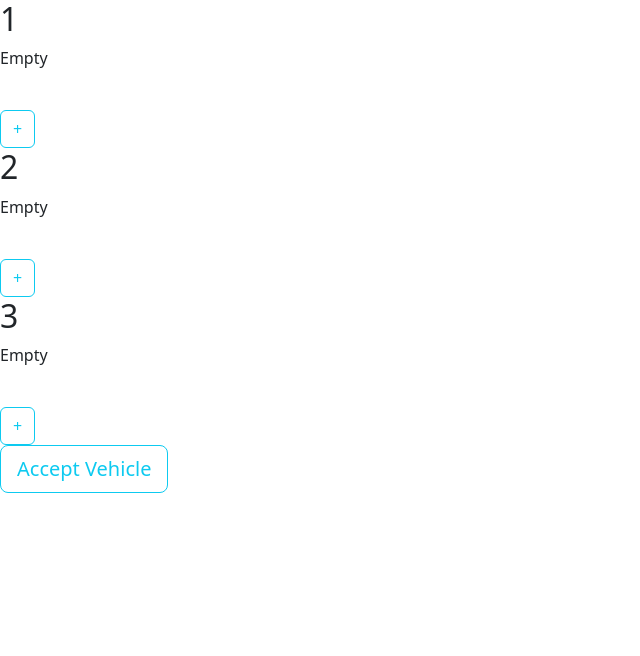
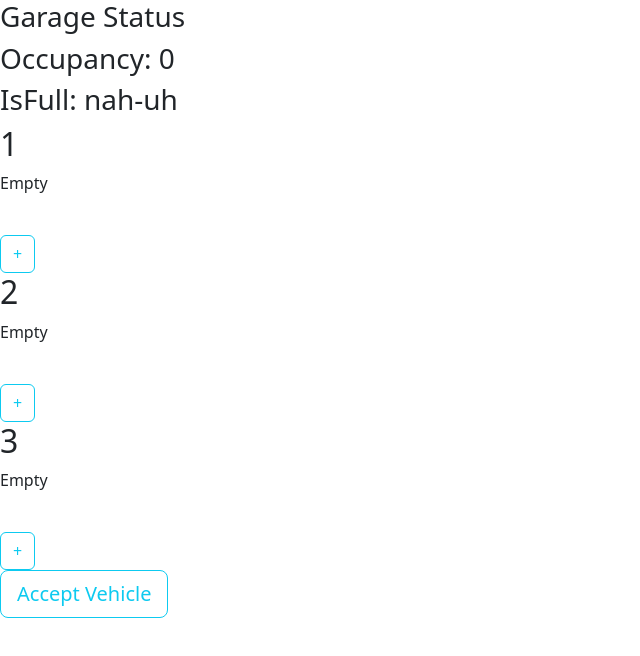
Before and after one commit to Sh-i-aw/Parked, a React (Create React App) app: page / in a window 1280 px wide. Shown: the top 656 px of the page, without its empty margins (0-640 px from the left). Built offline with nearby package versions, Linux system fonts and the light colour scheme.

Commit message:
renamed close release form function for readability relies on lotToRelease to release charged Vehicles Full and occupancy implemented Release logic is aight

```diff
--- a/src/App.js
+++ b/src/App.js
@@ -5,7 +5,7 @@ import {Garage} from './Component/Lot'
 import SingleLot from "./Component/SingleLot";
 import AcceptVehicleForm from "./Component/AcceptVehicleForm";
 
-import {useState} from "react";
+import {useEffect, useState} from "react";
 import Button from 'react-bootstrap/Button'
 
 
@@ -16,11 +16,35 @@ import Button from 'react-bootstrap/Button'
 function App() {
     const [garage, setGarage] = useState(new Garage());
     const [showAcceptForm, setShowAcceptForm] = useState(false);
-    const [showReleaseForm, setShowReleaseForm] = useState(false);
+    const [showReleaseForm, setShowReleaseForm] = useState(0);
+    const [lotToFree, setLotToFree] = useState(0);
     const handleShowAcceptForm = () => setShowAcceptForm(true);
     const handleCloseAcceptForm = () => setShowAcceptForm(false);
-    const handleCloseReleaseForm = () => setShowReleaseForm(false);
+    const handleCloseReleaseForm = () => setShowReleaseForm(0);
 
+
+    useEffect(() => {
+        if (lotToFree === 0) return;
+        const newLots = [...garage.lots];
+        newLots[lotToFree - 1] = {
+            ...newLots[lotToFree - 1],
+            occupied: false,
+            plateNumber: "",
+            entryTime : null,
+            duration : 0,
+            totalCharge: 0,
+        }
+
+        const newGarage = {
+            ...garage,
+            lots: newLots,
+            occupancy: garage.occupancy - 1,
+            isFull: false,
+        }
+
+        setGarage(newGarage);
+
+    }, [lotToFree]);
 
   const registerVehicle = (parkedVehicle) => {
 
@@ -31,23 +55,28 @@ function App() {
           plateNumber: parkedVehicle.plate,
           entryTime: parkedVehicle.entryTime,
       };
-
+      console.log(garage.occupancy);
       const newGarage = {
           ...garage,
           lots: newLots,
+          occupancy: garage.occupancy + 1,
+          isFull: garage.occupancy + 1 === 3,
       };
-
       setGarage(newGarage);
   }
 
   return (
       <>
+          <h3>Garage Status</h3>
+          <h3>Occupancy: {garage.occupancy}</h3>
+          <h3>IsFull: {garage.isFull ? 'yup' : 'nah-uh'}</h3>
           {
               garage.lots.map((lot) => {
                   return <SingleLot key={lot.lotNumber}
-                                    showReleaseForm={showReleaseForm === lot.lotNumber}
+                                    shouldShowForm={showReleaseForm === lot.lotNumber}
                                     openForm={lotToRelease => setShowReleaseForm(lotToRelease)}
-                                    handleClose={handleCloseReleaseForm}
+                                    closeForm={handleCloseReleaseForm}
+                                    releaseVehicle={(lotToRelease) => setLotToFree(lotToRelease)}
                                     lot={lot}/>
               })
           }
--- a/src/Component/ReleaseVehicleForm.jsx
+++ b/src/Component/ReleaseVehicleForm.jsx
@@ -1,21 +1,19 @@
 import Modal from "react-bootstrap/Modal";
 import Button from "react-bootstrap/Button";
 import '../App.css';
-import {useState} from "react";
-const dayjs = require('dayjs');
 
 function ReleaseVehicleForm (props) {
-    const {lot, show, handleClose, releaseVehicle} = props;
+    const {lot, show, closeForm, acceptAndRelease} = props;
 
-    const acceptAndRelease = () => {
-        releaseVehicle(lot.lotNumber);
-        handleClose();
+    const release = () => {
+        acceptAndRelease();
+        closeForm();
     }
 
     return (
         <Modal
           show={show}
-          onHide={handleClose}
+          onHide={closeForm}
           backdrop={"static"}
           keyboard={false}
         >
@@ -29,10 +27,10 @@ function ReleaseVehicleForm (props) {
                 <label>Parked Duration {lot.duration}</label>
             </Modal.Body>
             <Modal.Footer>
-                <Button variant={"light"} onClick={handleClose}>
+                <Button variant={"light"} onClick={closeForm}>
                     Cancel
                 </Button>
-                <Button variant={"info"} onClick={acceptAndRelease}>
+                <Button variant={"info"} onClick={release}>
                     Accept Payment
                 </Button>
             </Modal.Footer>
--- a/src/Component/SingleLot.jsx
+++ b/src/Component/SingleLot.jsx
@@ -14,12 +14,12 @@ dayjs.extend(utc);
 dayjs.extend(timezone);
 
 function SingleLot (props) {
-    const {showReleaseForm, lot, openForm, handleClose} = props
+    const {shouldShowForm, lot, openForm, closeForm, releaseVehicle} = props
 
     const [timeElapsed, setTimeElapsed] = useState(dayjs().diff(lot.entryTime, 'second'));
 
     useEffect(() => {
-        if (showReleaseForm){
+        if (shouldShowForm){
             return;
         }
         const interval = setInterval(() => {
@@ -27,7 +27,7 @@ function SingleLot (props) {
         }, 1000)
 
         return () => clearInterval(interval);
-    }, [lot.entryTime, showReleaseForm]);
+    }, [lot.entryTime, shouldShowForm]);
 
     let status = lot.occupied ? "Not Empty" : "Empty";
 
@@ -53,7 +53,11 @@ function SingleLot (props) {
                     (<Button variant={"outline-info"} onClick={() => openForm(lot.lotNumber)}>+</Button>)
             }
 
-            <ReleaseVehicleForm show={showReleaseForm} handleClose={handleClose} lot={lot}></ReleaseVehicleForm>
+            <ReleaseVehicleForm
+                show={shouldShowForm}
+                closeForm={closeForm}
+                acceptAndRelease ={() => releaseVehicle(lot.lotNumber)}
+                lot={lot}></ReleaseVehicleForm>
         </div>
     )
 }
```
